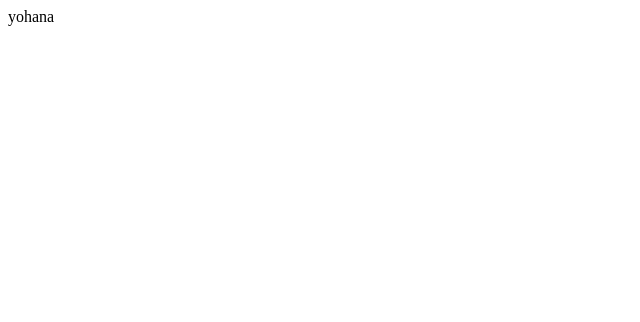
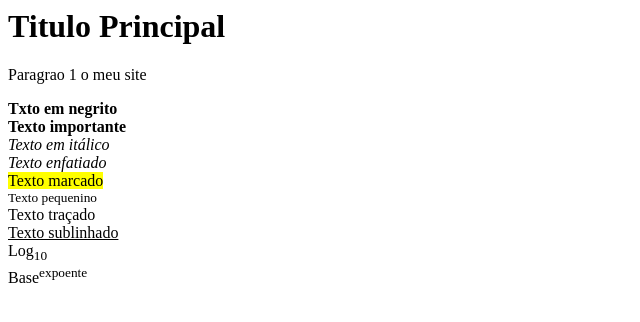
Before and after one commit to mehretyohana/projeto01, a plain HTML site: page index.html in a window 1280 px wide. Shown: the whole page, without its empty margins (0-640 px from the left). Drawn offline with Linux system fonts and the light colour scheme.

Commit message:
formatações

```diff
--- a/index.html
+++ b/index.html
@@ -1 +1,29 @@
-<html>yohana</html>
+<html style="">
+
+<h1>Titulo Principal</h1>
+
+<p>Paragrao 1 o meu site
+
+</p>
+<!--Formatação de textos-->
+<b>Txto em negrito</b>
+<br>
+<strong>Texto importante</strong>
+<br>
+<i>Texto em itálico</i>
+<br>
+<em>Texto enfatiado</em>
+<br>
+<mark>Texto marcado</mark>
+<br>
+<small>Texto pequenino</small>
+<br>
+<bel>Texto traçado</bel>
+<br>
+<u>Texto sublinhado</u>
+<br>
+Log<sub>10</sub>
+<br>
+Base<sup>expoente</sup>
+
+</html>
```
